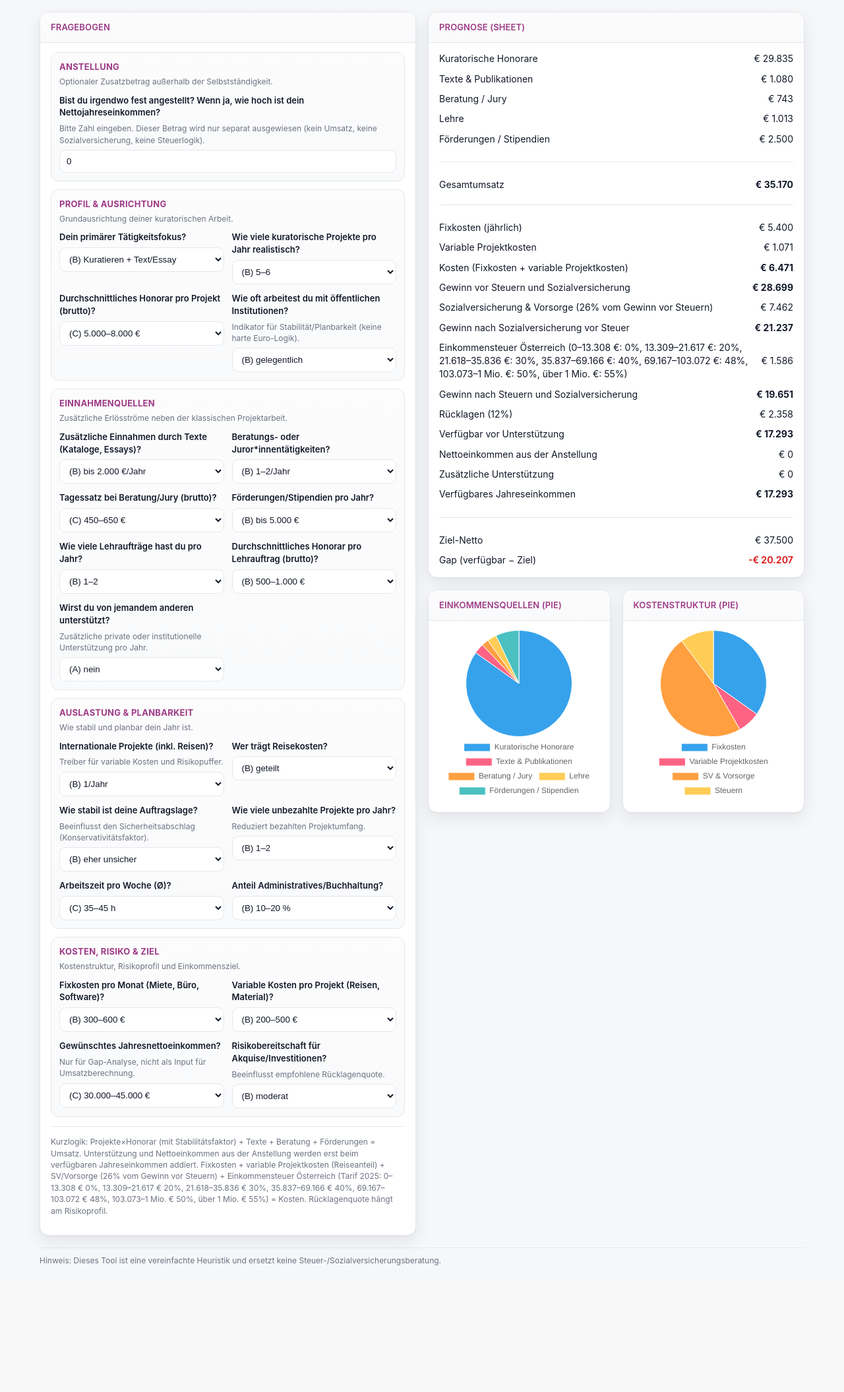
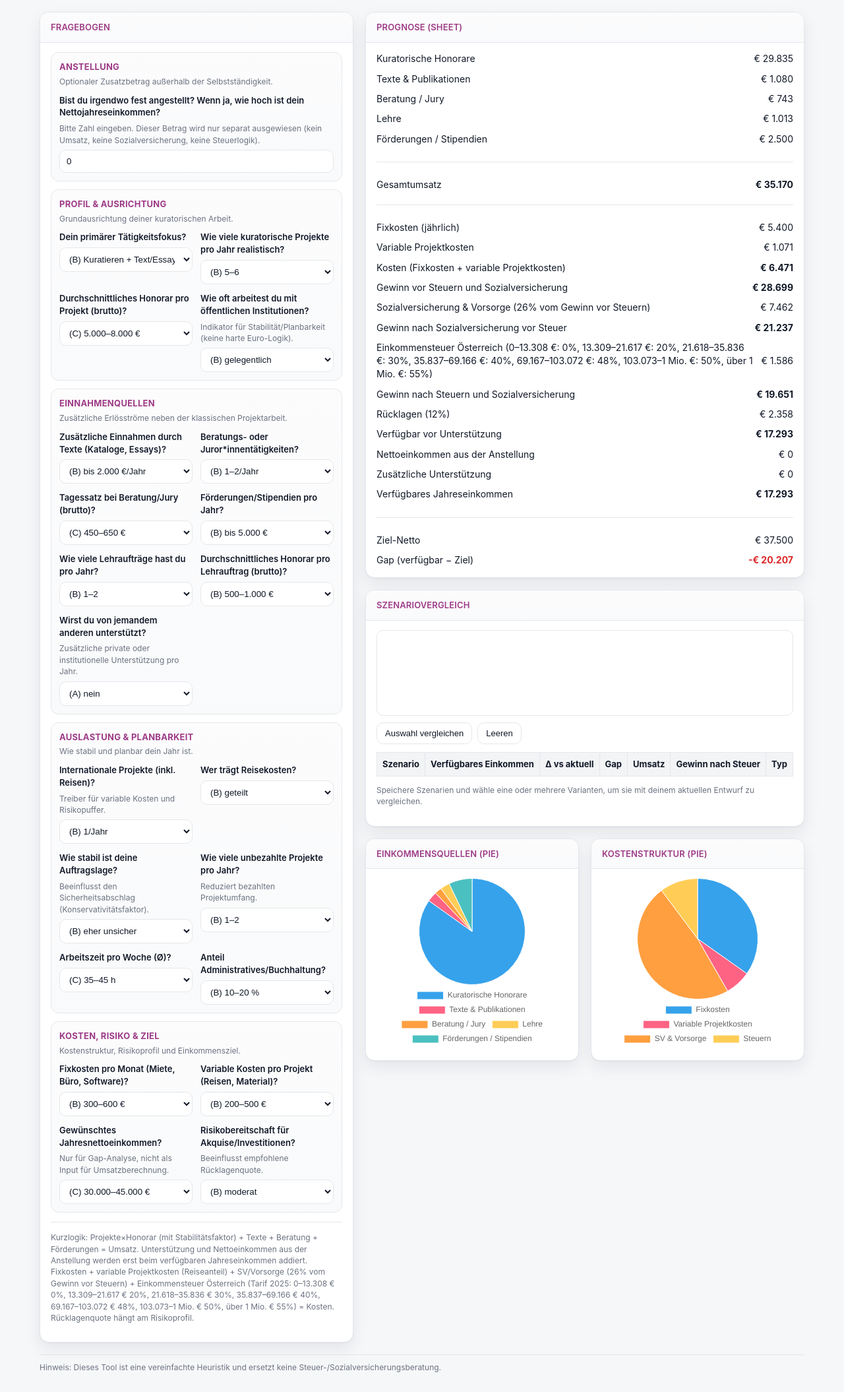
Before and after one commit to Martin-Fritz-Office/curator_planning, a PHP site: page /forecast.php in a window 1280 px wide. Shown: the part 200-2310 px from the top of the page at 66% size. Before the commit the page ends 2118 px from the top, so only its background shows below. Run offline with PHP 8.4, Linux system fonts and the light colour scheme; lists and menus that the app fills with data are empty.

Commit message:
Add saved scenario comparison table to forecast tools

```diff
--- a/app.js
+++ b/app.js
@@ -289,6 +289,7 @@
   let answers = { ...DEFAULT };
   let employmentNetIncome = DEFAULT_EMPLOYMENT_NET;
   let selectedScenarioId = "";
+  let scenariosCache = [];
 
   // -------------------- DOM --------------------
   const questionGrid = document.getElementById("questionGrid");
@@ -298,7 +299,12 @@
   const saveStatusEl = document.getElementById("saveStatus");
   const scenarioNameInput = document.getElementById("scenarioName");
   const scenarioListEl = document.getElementById("scenarioList");
+  const compareScenarioListEl = document.getElementById("compareScenarioList");
   const loadScenarioBtn = document.getElementById("loadScenarioBtn");
+  const compareSelectedBtn = document.getElementById("compareSelectedBtn");
+  const clearCompareBtn = document.getElementById("clearCompareBtn");
+  const compareTableBodyEl = document.getElementById("compareTableBody");
+  const compareEmptyEl = document.getElementById("compareEmpty");
   const typologyLabelEl = document.getElementById("typologyLabel");
   const medianAvailableIncomeEl = document.getElementById("medianAvailableIncome");
 
@@ -310,6 +316,78 @@
     saveStatusEl.textContent = text;
     saveStatusEl.classList.remove("save-status-ok", "save-status-error", "save-status-pending");
     if (tone) saveStatusEl.classList.add(tone);
+  }
+
+  function formatDelta(value) {
+    const n = Number(value) || 0;
+    if (n === 0) return `±${EUR(0)}`;
+    return `${n > 0 ? "+" : "−"}${EUR(Math.abs(n))}`;
+  }
+
+  function getScenarioMetrics(rawScenario) {
+    const loadedAnswers = { ...DEFAULT, ...(rawScenario.answers || {}) };
+    const loadedEmploymentIncome = Math.max(0, Number(rawScenario.employmentNetIncome || 0));
+    const c = calcCore.calculateForecast(loadedAnswers, loadedEmploymentIncome, { labels: CALC_LABELS });
+
+    return {
+      id: String(rawScenario.id),
+      name: rawScenario.name || `Szenario ${rawScenario.id}`,
+      calc: c,
+    };
+  }
+
+  function renderScenarioComparison() {
+    if (!compareTableBodyEl || !compareEmptyEl) return;
+
+    compareTableBodyEl.innerHTML = "";
+    const current = calcAll(answers);
+
+    const selectedIds = compareScenarioListEl
+      ? Array.from(compareScenarioListEl.selectedOptions).map((opt) => opt.value).filter(Boolean)
+      : [];
+
+    const rows = [
+      {
+        name: "Aktueller Entwurf",
+        calc: current,
+      },
+    ];
+
+    for (const selectedId of selectedIds) {
+      const scenario = scenariosCache.find((item) => item.id === selectedId);
+      if (scenario) rows.push(scenario);
+    }
+
+    if (rows.length === 1) {
+      compareEmptyEl.style.display = "block";
+      return;
+    }
+
+    compareEmptyEl.style.display = "none";
+
+    for (const rowData of rows) {
+      const tr = document.createElement("tr");
+      const deltaAvailable = rowData.calc.available - current.available;
+
+      const cells = [
+        rowData.name,
+        EUR(rowData.calc.available),
+        formatDelta(deltaAvailable),
+        EUR(rowData.calc.gap),
+        EUR(rowData.calc.revenue),
+        EUR(rowData.calc.profitAfterTax),
+        rowData.calc.typ.label,
+      ];
+
+      cells.forEach((value, idx) => {
+        const td = document.createElement("td");
+        td.textContent = value;
+        if (idx === 2 && deltaAvailable < 0) td.className = "neg";
+        tr.appendChild(td);
+      });
+
+      compareTableBodyEl.appendChild(tr);
+    }
   }
 
   async function loadMedianAvailableIncome() {
@@ -344,6 +422,8 @@
       }
 
       scenarioListEl.innerHTML = "";
+      if (compareScenarioListEl) compareScenarioListEl.innerHTML = "";
+      scenariosCache = (data.scenarios || []).map(getScenarioMetrics);
 
       const placeholder = document.createElement("option");
       placeholder.value = "";
@@ -357,11 +437,22 @@
         opt.dataset.answers = JSON.stringify(scenario.answers || {});
         opt.dataset.employmentNetIncome = String(scenario.employmentNetIncome || 0);
         scenarioListEl.appendChild(opt);
+
+        if (compareScenarioListEl) {
+          const compareOpt = document.createElement("option");
+          compareOpt.value = String(scenario.id);
+          compareOpt.textContent = `${scenario.name} (${EUR(scenario.totalIncome || 0)})`;
+          compareScenarioListEl.appendChild(compareOpt);
+        }
       }
 
       scenarioListEl.value = selectedScenarioId;
+      renderScenarioComparison();
     } catch (err) {
       scenarioListEl.innerHTML = '<option value="">Szenarien konnten nicht geladen werden</option>';
+      if (compareScenarioListEl) compareScenarioListEl.innerHTML = "";
+      scenariosCache = [];
+      renderScenarioComparison();
     }
   }
 
@@ -782,6 +873,7 @@
     typologyLabelEl.textContent = c.typ.label;
     renderSheet(c);
     renderCharts(c);
+    renderScenarioComparison();
     setSaveStatus("Nicht gespeichert", null);
   }
 
@@ -791,6 +883,23 @@
 
   if (loadScenarioBtn) {
     loadScenarioBtn.addEventListener("click", loadSelectedScenario);
+  }
+
+  if (compareSelectedBtn) {
+    compareSelectedBtn.addEventListener("click", renderScenarioComparison);
+  }
+
+  if (compareScenarioListEl) {
+    compareScenarioListEl.addEventListener("change", renderScenarioComparison);
+  }
+
+  if (clearCompareBtn && compareScenarioListEl) {
+    clearCompareBtn.addEventListener("click", () => {
+      Array.from(compareScenarioListEl.options).forEach((opt) => {
+        opt.selected = false;
+      });
+      renderScenarioComparison();
+    });
   }
 
   // -------------------- reset --------------------
@@ -807,6 +916,11 @@
     if (employmentInput) employmentInput.value = String(employmentNetIncome);
     if (scenarioNameInput) scenarioNameInput.value = "";
     if (scenarioListEl) scenarioListEl.value = "";
+    if (compareScenarioListEl) {
+      Array.from(compareScenarioListEl.options).forEach((opt) => {
+        opt.selected = false;
+      });
+    }
     updateAll();
   });
 
--- a/forecast.php
+++ b/forecast.php
@@ -64,6 +64,38 @@
           </div>
         </section>
 
+        <section class="card">
+          <div class="card-head">
+            <h2>Szenariovergleich</h2>
+          </div>
+          <div class="card-body">
+            <div class="comparison-controls">
+              <select id="compareScenarioList" class="input-inline" aria-label="Szenarien für Vergleich auswählen" multiple size="5"></select>
+              <div class="comparison-actions">
+                <button id="compareSelectedBtn" class="btn btn-outline" type="button">Auswahl vergleichen</button>
+                <button id="clearCompareBtn" class="btn btn-outline" type="button">Leeren</button>
+              </div>
+            </div>
+            <div class="comparison-table-wrap">
+              <table class="comparison-table" id="comparisonTable">
+                <thead>
+                  <tr>
+                    <th>Szenario</th>
+                    <th>Verfügbares Einkommen</th>
+                    <th>Δ vs aktuell</th>
+                    <th>Gap</th>
+                    <th>Umsatz</th>
+                    <th>Gewinn nach Steuer</th>
+                    <th>Typ</th>
+                  </tr>
+                </thead>
+                <tbody id="compareTableBody"></tbody>
+              </table>
+              <p id="compareEmpty" class="small muted">Speichere Szenarien und wähle eine oder mehrere Varianten, um sie mit deinem aktuellen Entwurf zu vergleichen.</p>
+            </div>
+          </div>
+        </section>
+
         <section class="grid2">
           <section class="card">
             <div class="card-head">
--- a/style.css
+++ b/style.css
@@ -235,6 +235,53 @@ input[type="number"]:focus{
   border-top:1px solid var(--border);
 }
 
+
+.comparison-controls{
+  display:flex;
+  gap:10px;
+  align-items:flex-start;
+  flex-wrap:wrap;
+  margin-bottom:12px;
+}
+
+.comparison-controls select[multiple]{
+  min-width:260px;
+  min-height:130px;
+}
+
+.comparison-actions{
+  display:flex;
+  gap:8px;
+  flex-wrap:wrap;
+}
+
+.comparison-table-wrap{
+  overflow-x:auto;
+}
+
+.comparison-table{
+  width:100%;
+  border-collapse:collapse;
+  font-size:13px;
+}
+
+.comparison-table th,
+.comparison-table td{
+  border:1px solid var(--border);
+  padding:8px;
+  text-align:left;
+  white-space:nowrap;
+}
+
+.comparison-table th{
+  background:#f3f4f6;
+}
+
+.comparison-table td.neg{
+  color:var(--danger);
+  font-weight:700;
+}
+
 .tutorial-card{
   max-width:920px;
   margin:0 auto;
```
Also changed, not shown: app_en.js (+114 -0 lines), forecast_en.php (+32 -0 lines).
